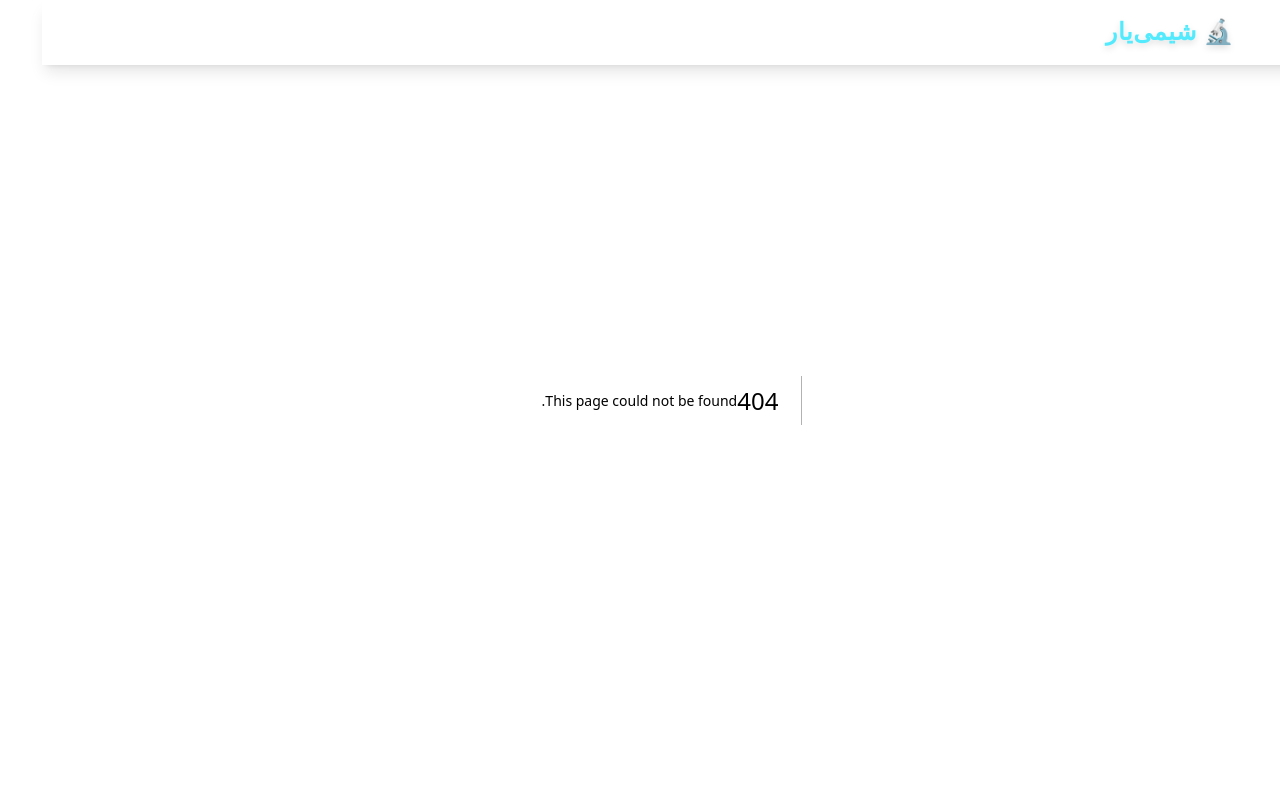
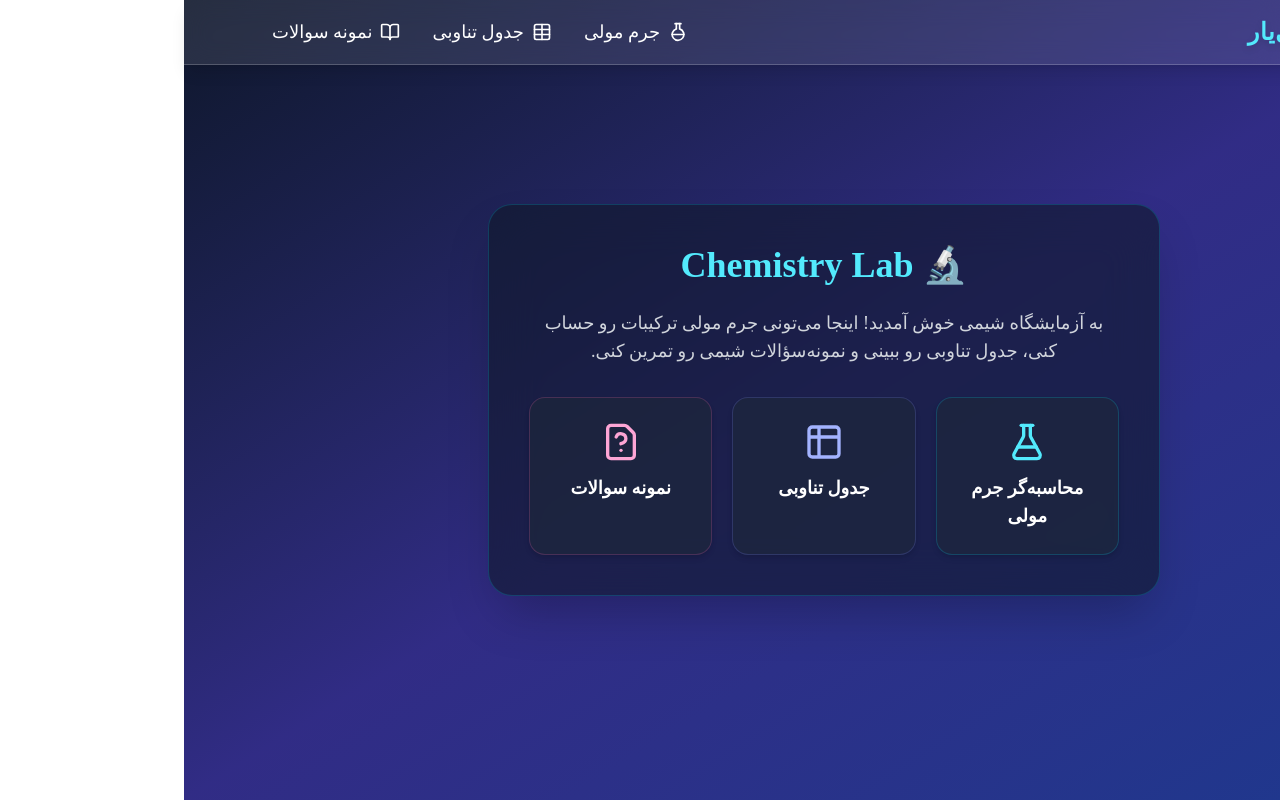
Before and after one commit to ArshavirGWD/ChemistryLab, a Next.js app: page / in a window 1280 px wide. Before the commit this address had no page. Built offline with nearby package versions, Linux system fonts and the light colour scheme; a web font is replaced by a local one.

Commit message:
Home Page

```diff
--- /dev/null
+++ b/src/app/page.tsx
@@ -0,0 +1,45 @@
+"use client";
+import Link from "next/link";
+import { FlaskConical, Table2, FileQuestion } from "lucide-react";
+
+export default function HomePage() {
+  return (
+    <div className="min-h-screen flex flex-col items-center justify-center bg-gradient-to-br from-slate-900 via-indigo-900 to-blue-900 text-white p-6">
+      <div className="bg-gray-900/60 backdrop-blur-xl rounded-3xl shadow-2xl p-10 w-full max-w-2xl text-center border border-cyan-400/20">
+        <h1 className="text-4xl font-extrabold text-cyan-300 mb-6">
+          🔬 Chemistry Lab
+        </h1>
+        <p className="text-gray-300 mb-8 text-lg">
+          به آزمایشگاه شیمی خوش آمدید! اینجا می‌تونی جرم مولی ترکیبات رو حساب
+          کنی، جدول تناوبی رو ببینی و نمونه‌سؤالات شیمی رو تمرین کنی.
+        </p>
+
+        <div className="grid md:grid-cols-3 gap-5">
+          <Link
+            href="/calculator"
+            className="group bg-gray-800/60 hover:bg-cyan-500/20 transition-all rounded-2xl p-6 flex flex-col items-center shadow-md border border-cyan-400/20 hover:shadow-cyan-400/40"
+          >
+            <FlaskConical className="w-10 h-10 text-cyan-300 group-hover:scale-110 transition-transform" />
+            <h2 className="mt-3 font-bold text-lg">محاسبه‌گر جرم مولی</h2>
+          </Link>
+
+          <Link
+            href="/periodic-table"
+            className="group bg-gray-800/60 hover:bg-indigo-500/20 transition-all rounded-2xl p-6 flex flex-col items-center shadow-md border border-indigo-400/20 hover:shadow-indigo-400/40"
+          >
+            <Table2 className="w-10 h-10 text-indigo-300 group-hover:scale-110 transition-transform" />
+            <h2 className="mt-3 font-bold text-lg">جدول تناوبی</h2>
+          </Link>
+
+          <Link
+            href="/quiz"
+            className="group bg-gray-800/60 hover:bg-pink-500/20 transition-all rounded-2xl p-6 flex flex-col items-center shadow-md border border-pink-400/20 hover:shadow-pink-400/40"
+          >
+            <FileQuestion className="w-10 h-10 text-pink-300 group-hover:scale-110 transition-transform" />
+            <h2 className="mt-3 font-bold text-lg">نمونه سوالات</h2>
+          </Link>
+        </div>
+      </div>
+    </div>
+  );
+}
```
